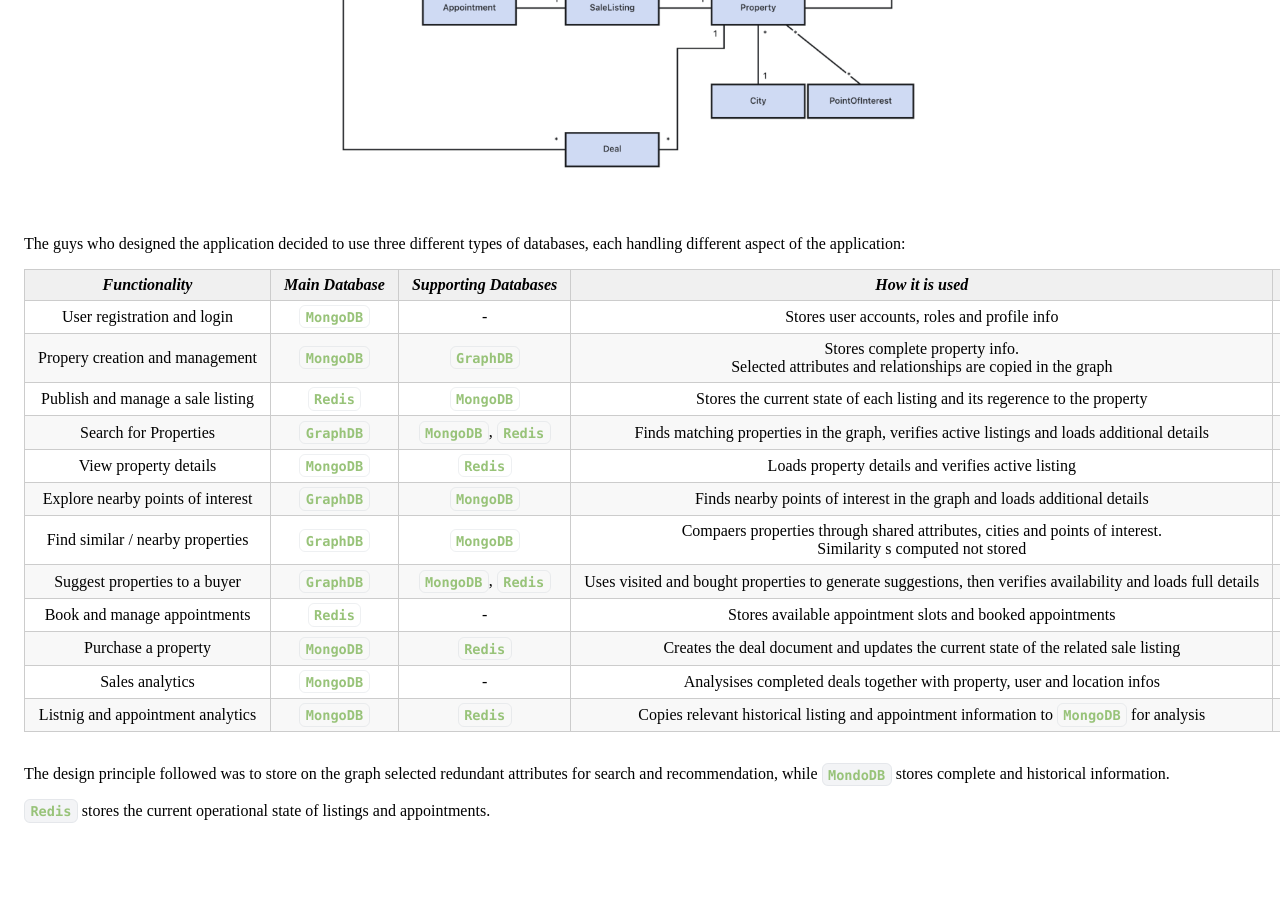
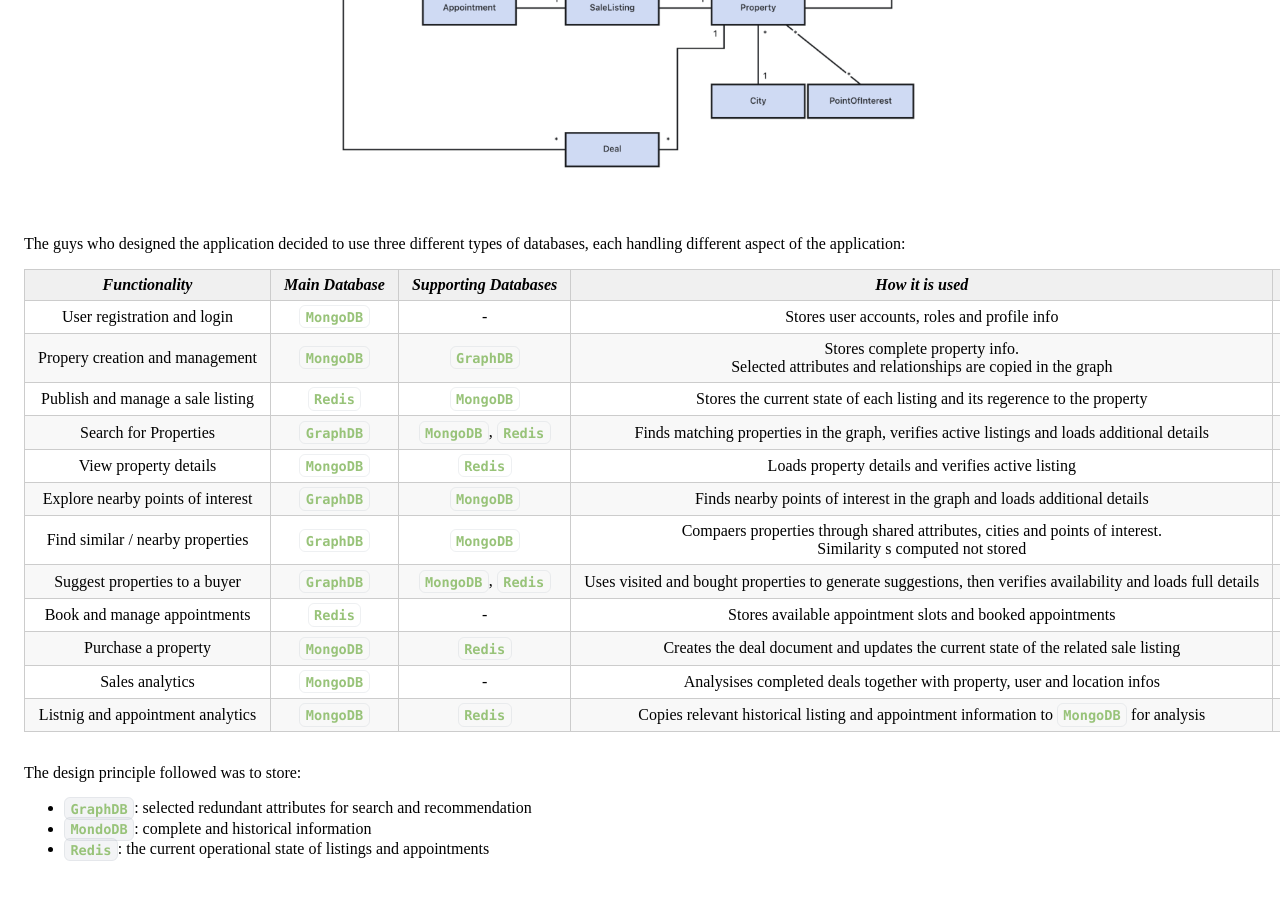
Before and after one commit to Gabriele-D-Cambria/Notes-for-Large-Scale-and-Multi-Structured-Databases-2026-2027, a Jekyll site: the page built from Guidelines for Selecting a Database.md, in a window 1280 px wide and 900 px high, scrolled down 3194 px. Built offline with Jekyll 4.4.1, drawn with Linux system fonts in a browser that asks for light colours; nearby versions of some CDN libraries; our own code applies the rules of GitHub Pages for plain Markdown files; before the commit the page ends 4055 px from its top, so only the background shows below that.

Commit message:
FIX: Small fixes to last 3 commits

```diff
--- a/Guidelines for Selecting a Database.md
+++ b/Guidelines for Selecting a Database.md
@@ -219,12 +219,10 @@ databases, each handling different aspect of the application:
 |          Sales analytics          |   `MongoDB`   |          -           |                    Analysises completed deals together with property, user and location infos                     |              `Deal`, `Property`, `User`, `City`               |
 | Listnig and appointment analytics |   `MongoDB`   |       `Redis`        |             Copies relevant historical listing and appointment information to `MongoDB` for analysis              |       `SaleListing`, `Appointment`, `Property`, `Buyer`       |
 
-|
-
 </div>
 
-The design principle followed was to store on the graph selected redundant
-attributes for search and recommendation, while `MondoDB` stores complete and
-historical information.
+The design principle followed was to store:
 
-`Redis` stores the current operational state of listings and appointments.
+- `GraphDB`: selected redundant attributes for search and recommendation
+- `MondoDB`: complete and historical information
+- `Redis`: the current operational state of listings and appointments
```
Also changed, not shown: Column Database.md (+7 -4 lines), lab/Redis.md (+2 -2 lines), images/column-db/cassandra-architecture.png (added).
